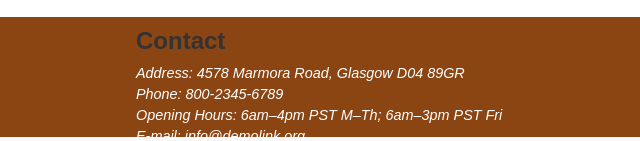
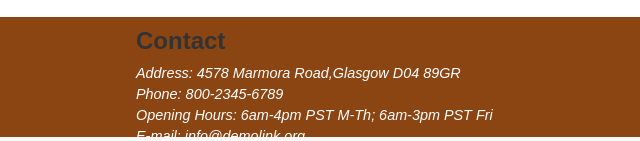
Before and after one commit to adalyndugas/classwork7060, a plain HTML site: page index.html in a window 1280 px wide. Shown: the part 749-890 px from the top of the page, 0-640 px from the left. Drawn offline with Linux system fonts and the light colour scheme.

Commit message:
Update index.html

```diff
--- a/index.html
+++ b/index.html
@@ -91,10 +91,10 @@
         <h2 class="text-white">Contact</h2>
         <address>
             <ul>
-                    <li>Address: 4578 Marmora Road, Glasgow D04 89GR</li>
-                    <li>Phone: <a href="tel:#">800-2345-6789</a></li>
-                    <li>Opening Hours: 6am–4pm PST M–Th; 6am–3pm PST Fri</li>
-                    <li>E-mail: <a href="mailto:#">info@demolink.org</a></li>
+                <li>Address: 4578 Marmora Road,Glasgow D04 89GR</li>
+                <li>Phone:<a href="tel:#"> 800-2345-6789</a></li>
+                <li>Opening Hours: 6am-4pm PST M-Th; 6am-3pm PST Fri</li>
+                <li>E-mail:<a href="mailto:#"> info@demolink.org</a></li>
             </ul>
         </address>
     </div>
```
Lines whose indentation alone changed are shown as unchanged.
